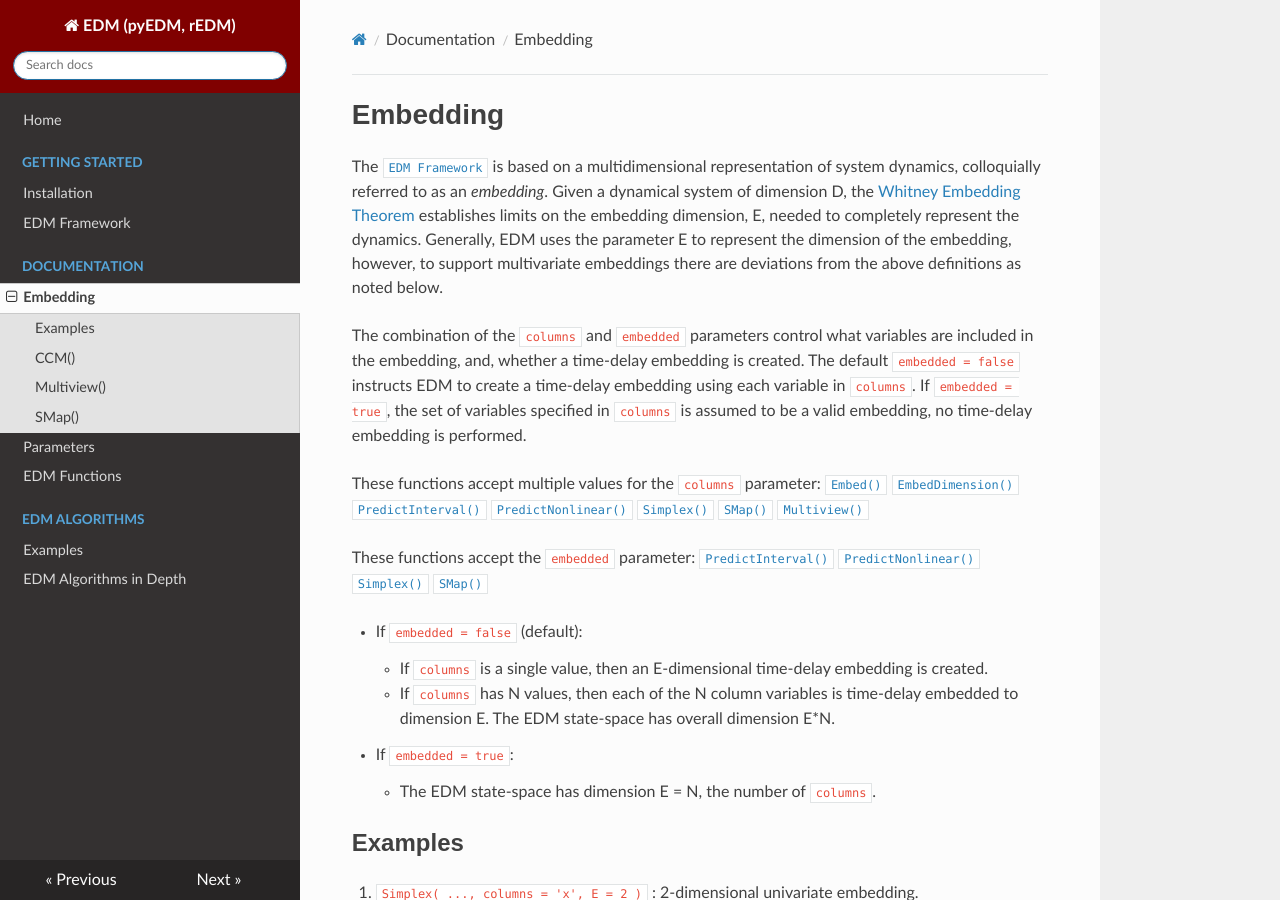
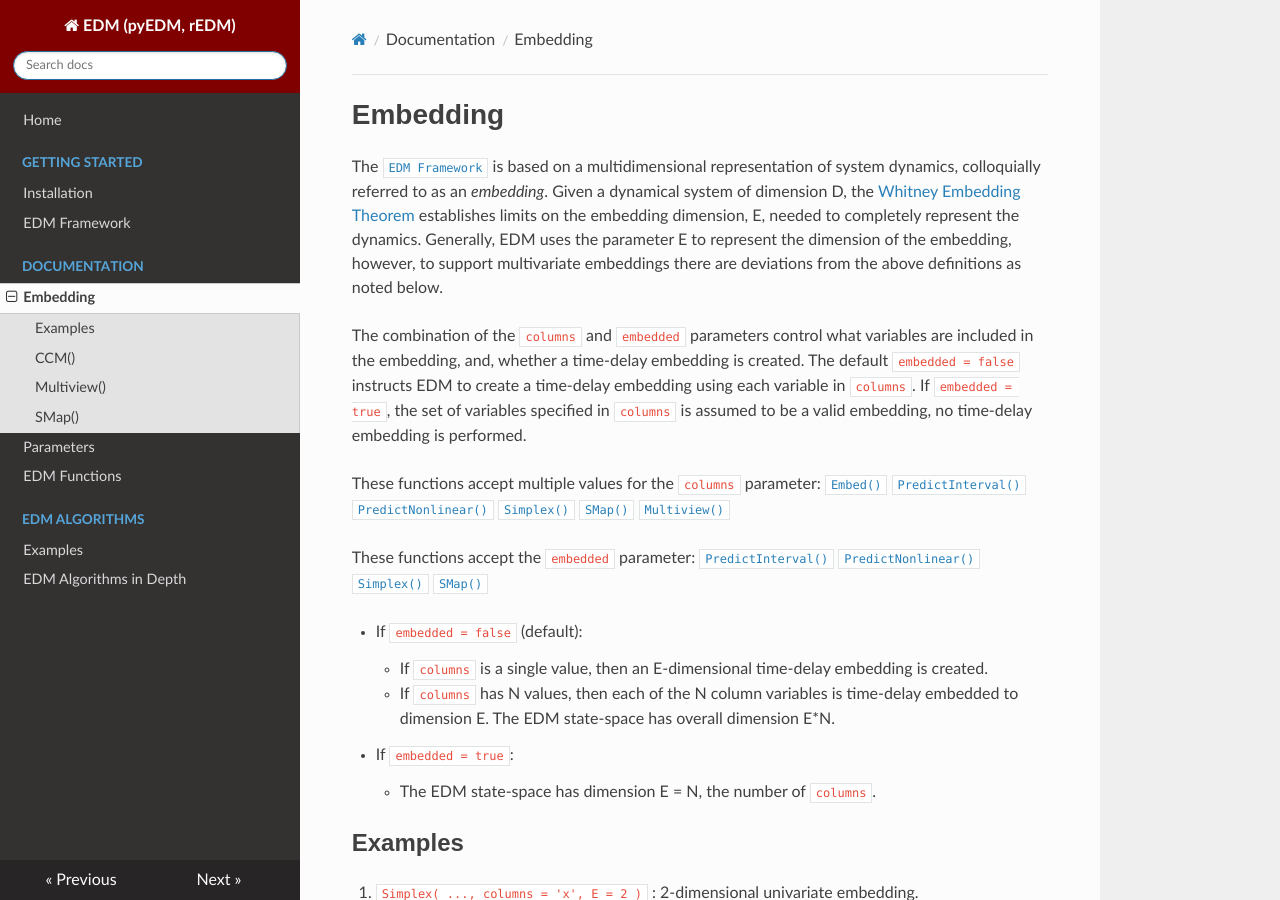
Before and after one commit to SugiharaLab/EDM_Documentation, an MkDocs documentation site: the page built from docs/embedding_parameters.md, in a window 1280 px wide and 900 px high. Built offline with MkDocs 1.6.1, drawn with Linux system fonts in a browser that asks for light colours; nearby versions of some CDN libraries.

Commit message:
Update embedding section.

```diff
--- a/docs/embedding_parameters.md
+++ b/docs/embedding_parameters.md
@@ -11,7 +11,6 @@ no time-delay embedding is performed.
 
 These functions accept multiple values for the `columns` parameter:
 [`Embed()`](../edm_functions/#embed)
-[`EmbedDimension()`](../edm_functions/#embeddimension)
 [`PredictInterval()`](../edm_functions/#predictinterval)
 [`PredictNonlinear()`](../edm_functions/#predictnonlinear)
 [`Simplex()`](../edm_functions/#simplex)
```
